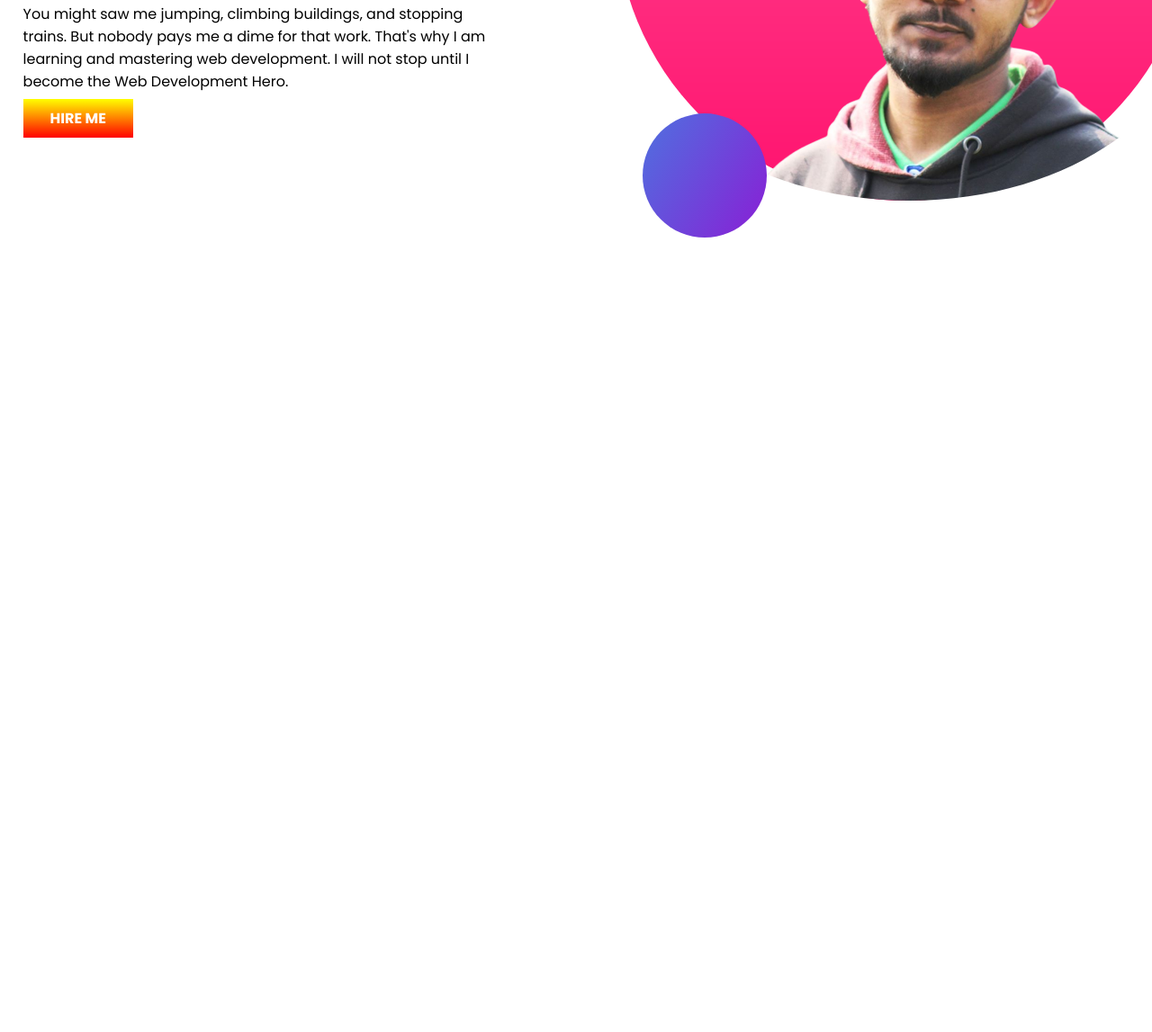
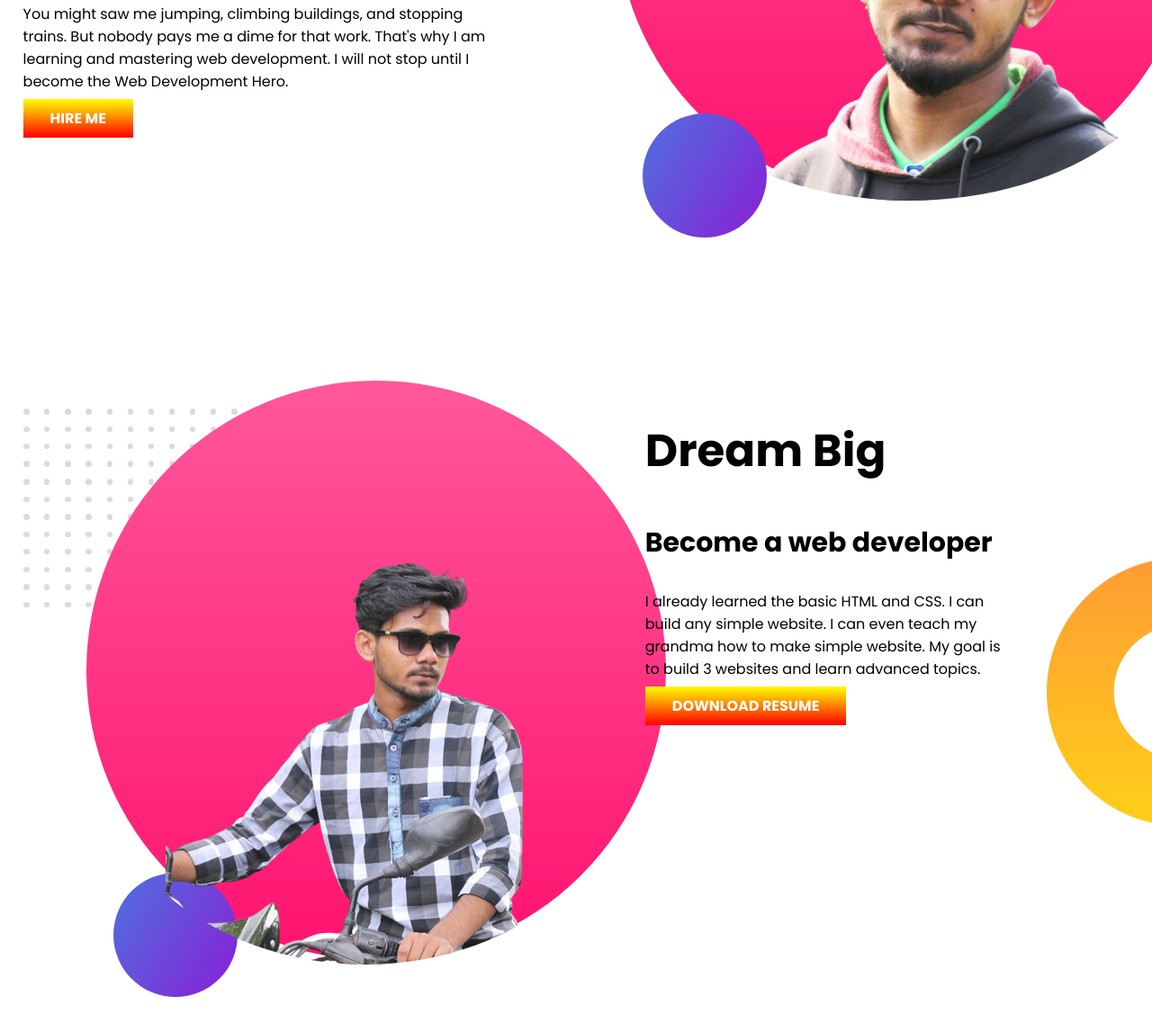
Before and after one commit to sakib01773/Developer-protfolio, a plain HTML site: page index.html in a window 1280 px wide. Shown: the part 447-1594 px from the top of the page at 90% size. Before the commit the page ends 800 px from the top, so only its background shows below. Drawn offline with Linux system fonts and the light colour scheme.

Commit message:
dream big section added

```diff
--- a/index.html
+++ b/index.html
@@ -31,5 +31,21 @@
         </div>
 
     </section>
+
+    <section class="Dream-big">
+        <div class="flexible-display">
+            <div class="half-width">
+                <img src="images/sakibs.png" alt="my image">
+            </div>
+
+            <div class="half-width">
+                <h1>Dream Big</h1>
+                <h3>Become a web developer</h3>
+                <p>I already learned the basic HTML and CSS. I can build any simple website. I can even teach my grandma how to make simple website. My goal is to build 3 websites and learn advanced topics.</p>
+
+                <a  class="btn" href="https://fonts.google.com/specimen/Poppins?query=popp">DOWNLOAD RESUME</a>
+            </div>
+        </div>
+    </section>
 </body>
 </html>
--- a/style.css
+++ b/style.css
@@ -37,3 +37,16 @@ span{
     color: white;
     font-weight: 700;
   }
+
+  section{
+      margin-bottom: 100px;
+  }
+  .Dream-big{
+      background-image: url(images/dream-bg.png);
+      background-position: right;
+      background-repeat: no-repeat;
+  }
+
+  .Dream-big p{
+      padding-right: 130px;
+  }
```
